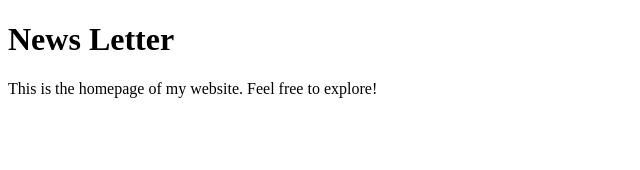
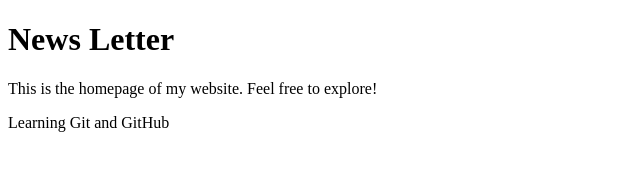
Before and after one commit to ashraf-0012/git-pratice, a plain HTML site: page index.html in a window 1280 px wide. Shown: the whole page, without its empty margins (0-640 px from the left). Drawn offline with Linux system fonts and the light colour scheme.

Commit message:
update index page

```diff
--- a/index.html
+++ b/index.html
@@ -8,5 +8,6 @@
 <body>
     <h1>News Letter</h1>
     <p>This is the homepage of my website. Feel free to explore!</p>
+    <p>Learning Git and GitHub</p>
 </body>
 </html>
```
